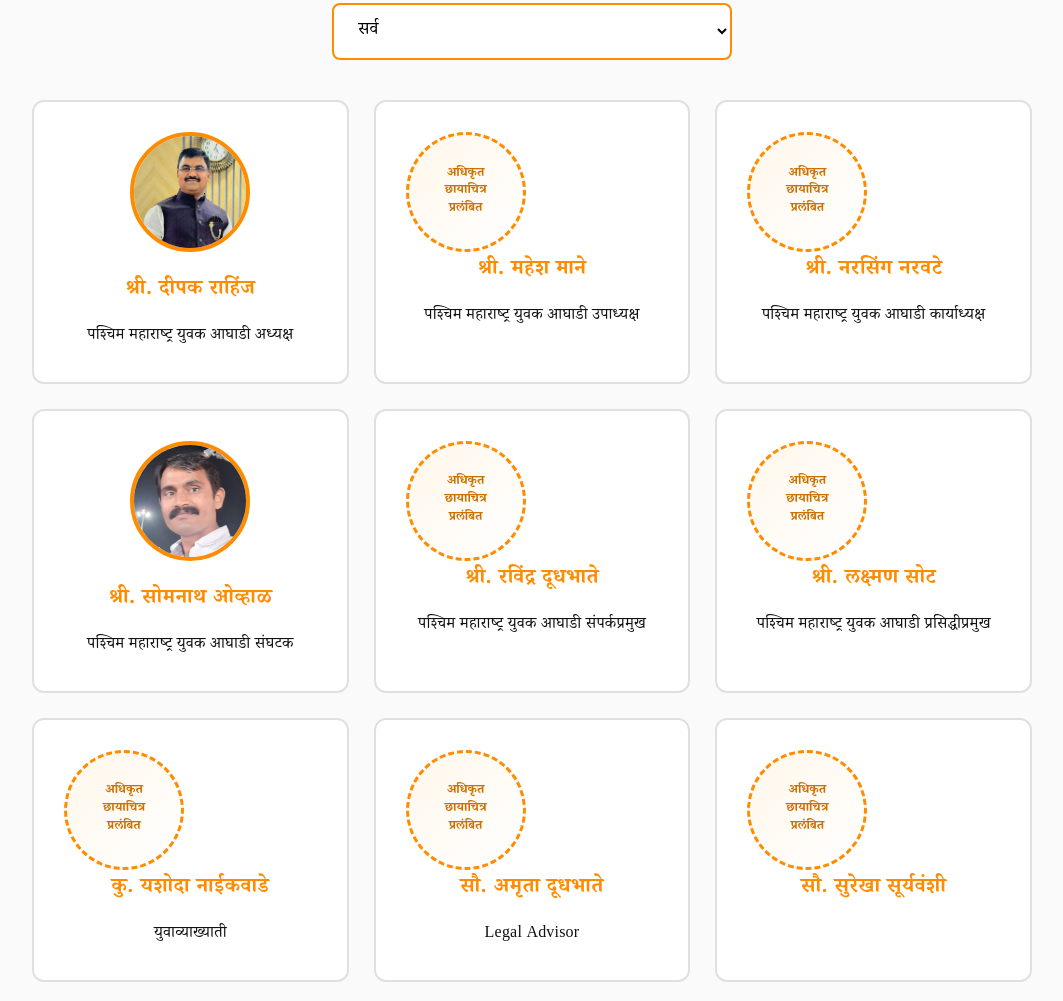
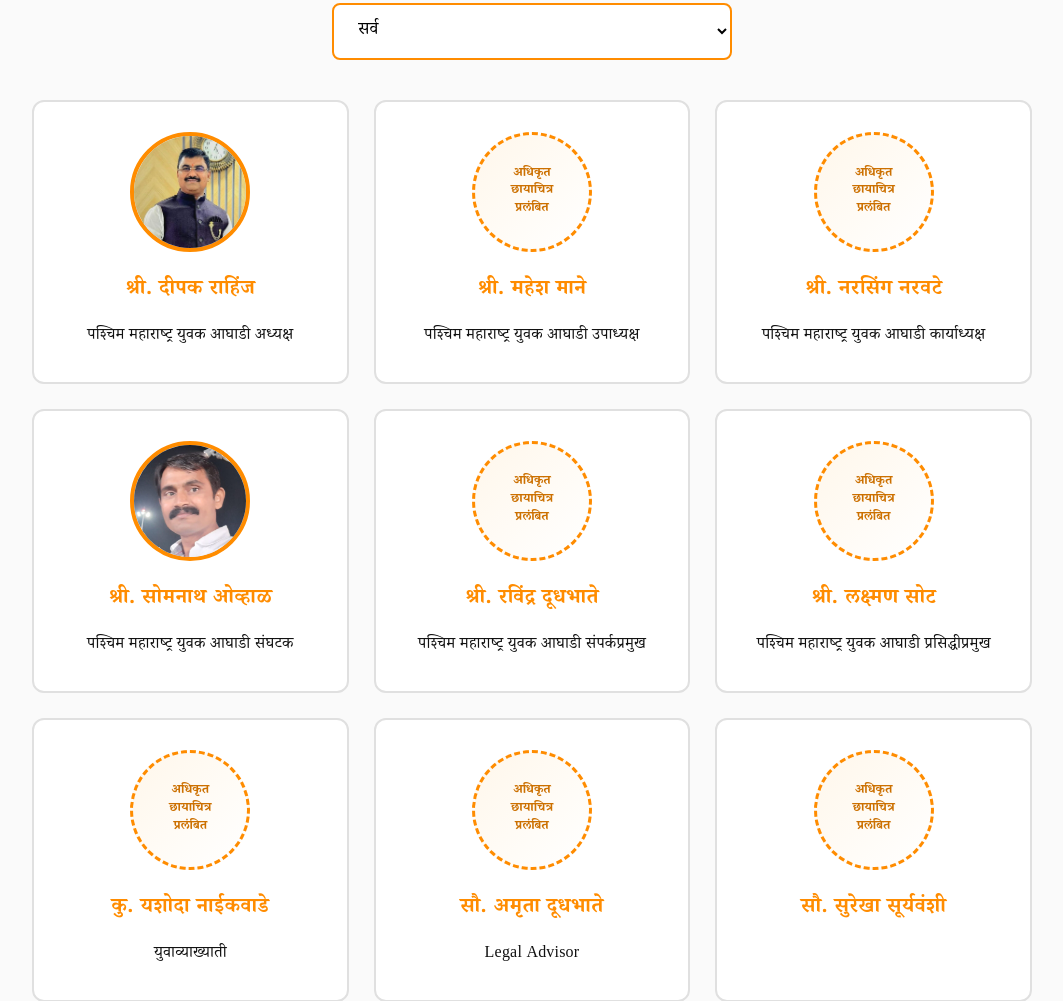
Before and after one commit to jatinrahinj2006-boop/Dhangar-Samaj-website, a plain HTML site: page index.html in a window 1280 px wide. Shown: the part 7832-8833 px from the top of the page, without its empty margins (108-1171 px from the left). Drawn offline with Linux system fonts and the light colour scheme.

Commit message:
Update index.html

```diff
--- a/index.html
+++ b/index.html
@@ -673,6 +673,13 @@ h1, h2, h3 {
     font-weight: 600;
     color: var(--bhagwa-dark);
     line-height: 1.4;
+    margin : 0 auto 20px;
+}
+
+        .info-image,
+        .info-placeholder {
+    margin: 0 auto 20px;
+    display: flex;
 }
 
 
```
